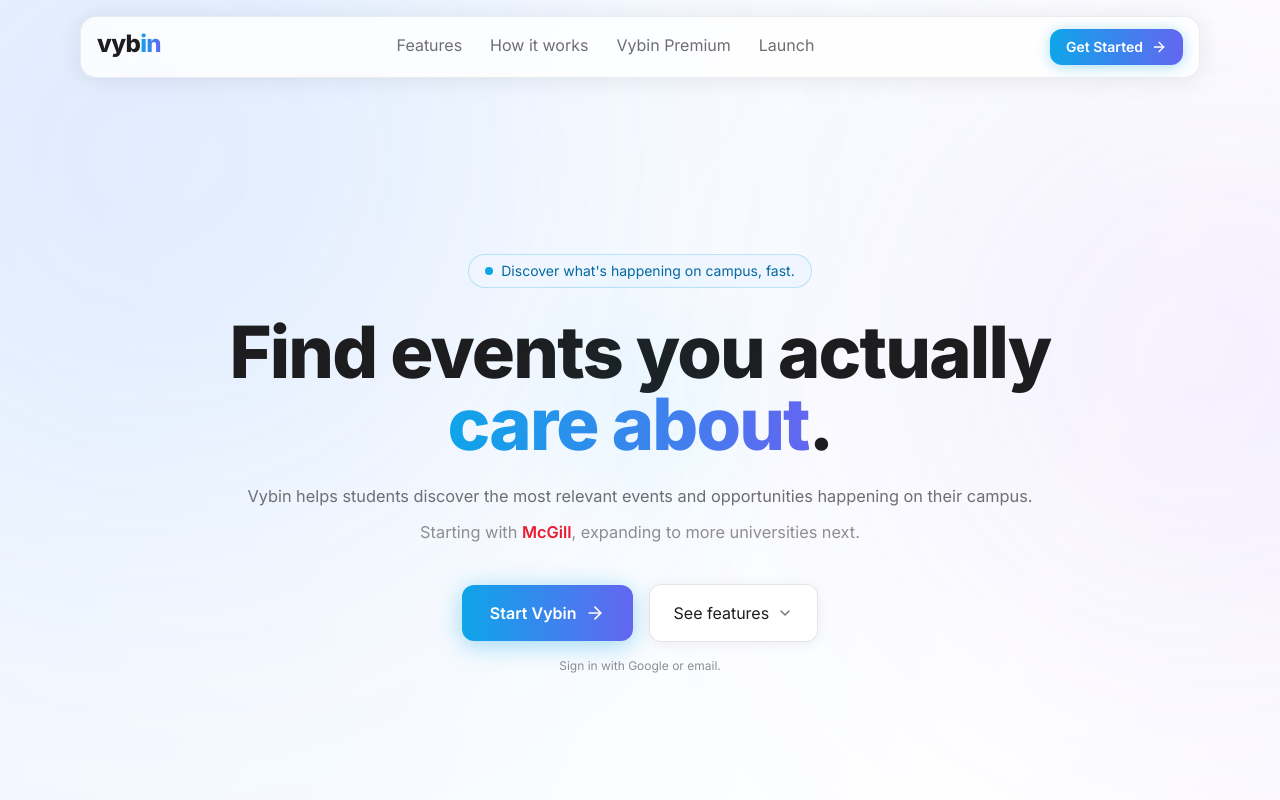
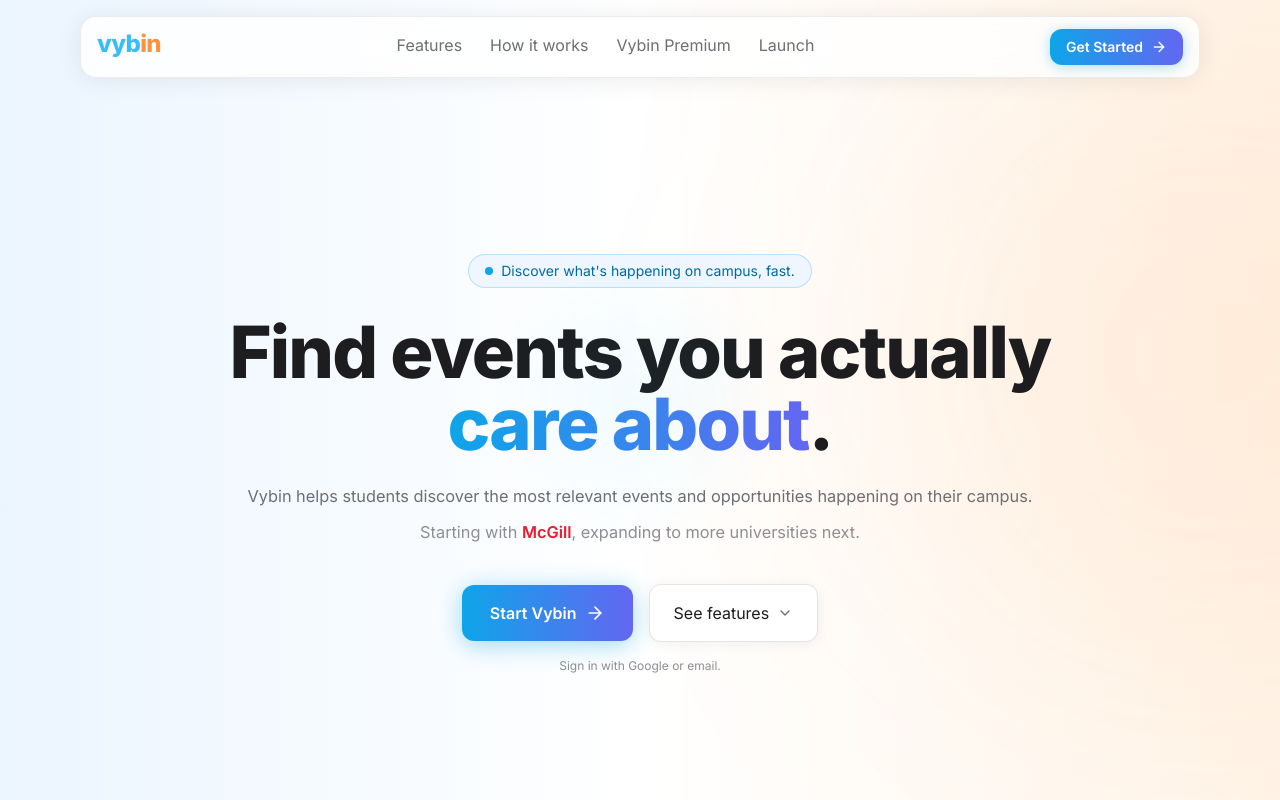
Before and after one commit to rvybin/Vybin_v1, a React (Vite) app: page / in a window 1280 px wide. Shown: the top 800 px of the page. Built offline with nearby package versions, Linux system fonts and the light colour scheme; no server answers; the database is empty.

Commit message:
landing page tint

```diff
--- a/src/components/LandingPage.tsx
+++ b/src/components/LandingPage.tsx
@@ -100,14 +100,14 @@ export function LandingPage({ onGetStarted }: LandingPageProps) {
 
   return (
     <div className="relative min-h-screen overflow-hidden bg-white text-[#1D1D1F]">
-      {/* Soft gradient background */}
-      <div className="absolute inset-0 bg-gradient-to-br from-[#EFF6FF] via-white to-[#F5F0FF]" />
+      {/* Soft gradient background — blue left, orange right */}
+      <div className="absolute inset-0 bg-gradient-to-r from-[#EBF5FF] via-white to-[#FFF4E8]" />
 
       {/* Subtle ambient orbs */}
       <div className="pointer-events-none absolute inset-0">
-        <div className="absolute -left-48 -top-48 h-[700px] w-[700px] rounded-full bg-[#3B82F6]/10 blur-[160px]" />
-        <div className="absolute right-[-220px] top-16 h-[580px] w-[580px] rounded-full bg-[#8B5CF6]/10 blur-[150px]" />
-        <div className="absolute bottom-[-240px] left-[12%] h-[700px] w-[700px] rounded-full bg-[#06B6D4]/8 blur-[160px]" />
+        <div className="absolute -left-48 -top-48 h-[700px] w-[700px] rounded-full bg-[#38BDF8]/12 blur-[160px]" />
+        <div className="absolute right-[-220px] top-16 h-[580px] w-[580px] rounded-full bg-[#FB923C]/10 blur-[150px]" />
+        <div className="absolute bottom-[-240px] left-[12%] h-[700px] w-[700px] rounded-full bg-[#38BDF8]/8 blur-[160px]" />
       </div>
 
       {/* Navbar */}
@@ -116,8 +116,8 @@ export function LandingPage({ onGetStarted }: LandingPageProps) {
           <div className="relative flex items-center justify-between rounded-2xl border border-black/[0.07] bg-white/80 px-3 py-3 shadow-[0_2px_24px_rgba(0,0,0,0.08)] backdrop-blur-xl sm:px-4">
             <button onClick={() => scrollToId("top")} className="flex items-center gap-2 select-none -translate-y-[3.5px]">
               <span className="text-xl font-extrabold tracking-tight sm:text-2xl">
-                <span className="text-[#1D1D1F]">vyb</span>
-                <span className="bg-gradient-to-r from-[#0EA5E9] to-[#6366F1] bg-clip-text text-transparent">in</span>
+                <span className="text-[#38BDF8]">vyb</span>
+                <span className="text-[#FB923C]">in</span>
               </span>
             </button>
 
```
